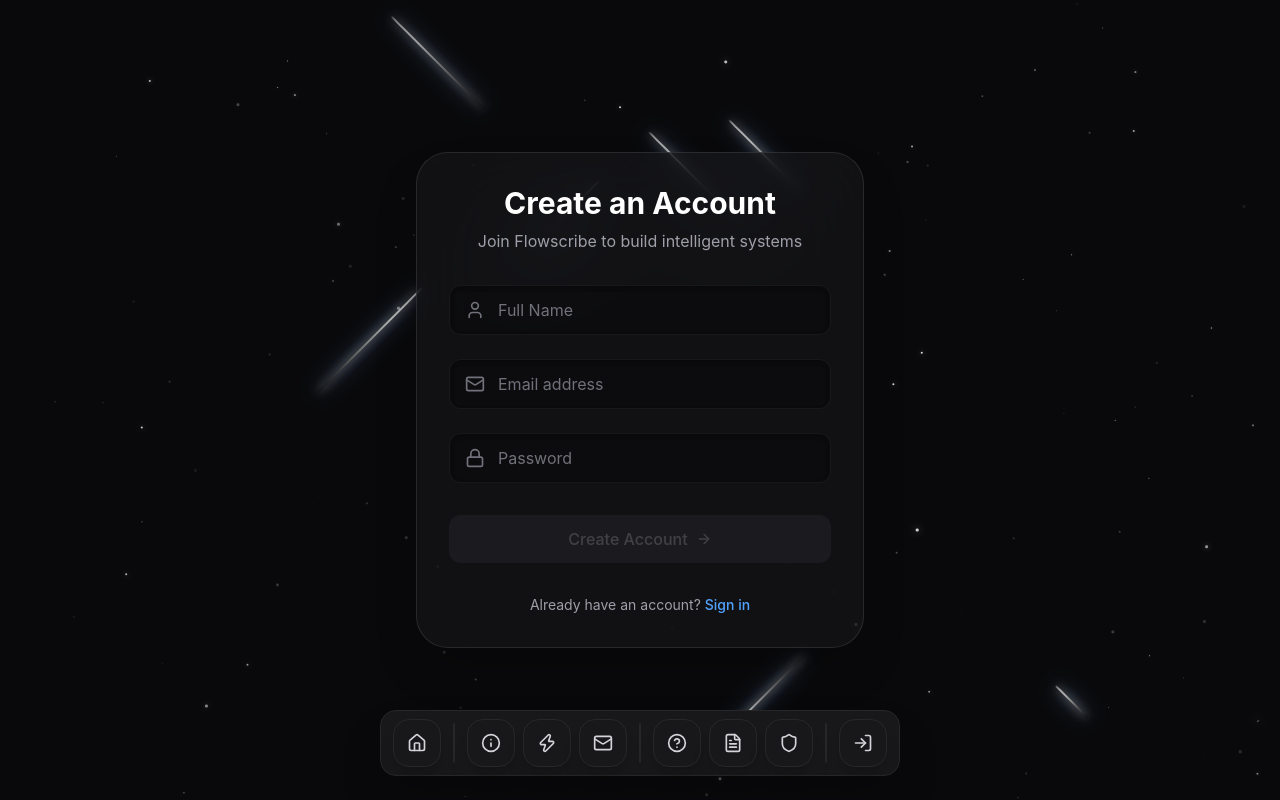
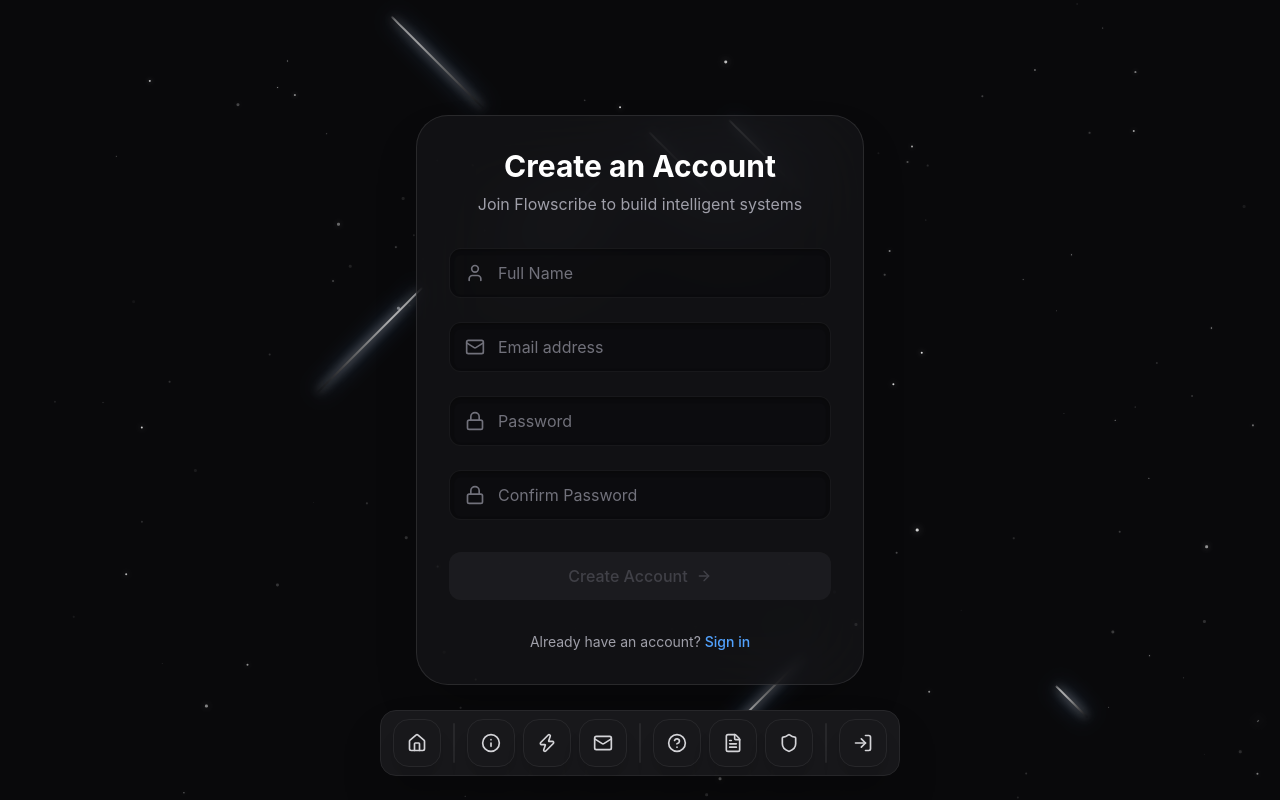
Before and after one commit to Saafirbhimani-154/Flowscribe, a React (Vite) app in the folder frontend/: page /signup in a window 1280 px wide. Built offline with nearby package versions, Linux system fonts and the light colour scheme.

Commit message:
feat: Enhance signup form validation with confirm password check and add auth service types

```diff
--- a/frontend/src/hooks/useFormValidation.ts
+++ b/frontend/src/hooks/useFormValidation.ts
@@ -1,13 +1,13 @@
 import { useState, useCallback, useEffect } from 'react';
 
-export type ValidationRule = {
+export type ValidationRule<T = any> = {
   pattern?: RegExp;
-  validate?: (value: string) => boolean;
+  validate?: (value: string, values: T) => boolean;
   message: string;
 };
 
 export type ValidationSchema<T> = {
-  [K in keyof T]?: ValidationRule[];
+  [K in keyof T]?: ValidationRule<T>[];
 };
 
 export function useFormValidation<T extends Record<string, string>>(
@@ -27,7 +27,7 @@
       if (rule.pattern && !rule.pattern.test(value)) {
         return rule.message;
       }
-      if (rule.validate && !rule.validate(value)) {
+      if (rule.validate && !rule.validate(value, values)) {
         return rule.message;
       }
     }
--- a/frontend/src/pages/Signup/Signup-Components/Signup-form.tsx
+++ b/frontend/src/pages/Signup/Signup-Components/Signup-form.tsx
@@ -10,16 +10,19 @@
 
 export default function SignupForm({ onSubmit, isLoading }: SignupFormProps) {
 
-  const schema: ValidationSchema<{ name: string; email: string; password: string }> = useMemo(() => ({
+  const schema: ValidationSchema<{ name: string; email: string; password: string; confirmPassword: string }> = useMemo(() => ({
     name: [
       { validate: (val) => val.length >= 2, message: VALIDATION_MESSAGES.NAME_MIN_LENGTH }
     ],
     email: emailValidationRules,
-    password: passwordValidationRules
+    password: passwordValidationRules,
+    confirmPassword: [
+      { validate: (val, values) => val === values.password, message: 'Passwords do not match' }
+    ]
   }), []);
 
   const { values, errors, touched, isValid, handleChange, handleBlur, validateAll } = useFormValidation(
-    { name: '', email: '', password: '' },
+    { name: '', email: '', password: '', confirmPassword: '' },
     schema
   );
 
@@ -68,6 +71,18 @@
           error={touched.password ? errors.password : undefined}
           disabled={isLoading}
         />
+
+        <NeumorphicInput
+          icon={Lock}
+          type="password"
+          name="confirmPassword"
+          placeholder="Confirm Password"
+          value={values.confirmPassword}
+          onChange={handleChange}
+          onBlur={handleBlur}
+          error={touched.confirmPassword ? errors.confirmPassword : undefined}
+          disabled={isLoading}
+        />
       </div>
 
       <motion.button
--- /dev/null
+++ b/frontend/src/services/auth/auth.service.ts
@@ -0,0 +1,43 @@
+import type { LoginCredentials, RegisterCredentials, AuthResponse } from './auth.types';
+
+const API_URL = import.meta.env.VITE_API_URL || 'http://localhost:5000/api/v1';
+
+export const loginService = async (credentials: LoginCredentials): Promise<AuthResponse> => {
+  const res = await fetch(`${API_URL}/auth/login`, {
+    method: 'POST',
+    headers: { 'Content-Type': 'application/json' },
+    credentials: 'include', // VERY IMPORTANT: Allows browser to save the HTTP-Only cookie!
+    body: JSON.stringify(credentials)
+  });
+
+  if (!res.ok) {
+    const error = await res.json();
+    throw new Error(error.error || 'Login failed');
+  }
+
+  const data: AuthResponse = await res.json();
+  // No localStorage here! The browser automatically handles the HTTP-only cookie!
+  return data;
+};
+
+export const registerService = async (credentials: RegisterCredentials): Promise<AuthResponse> => {
+  const res = await fetch(`${API_URL}/auth/register`, {
+    method: 'POST',
+    headers: { 'Content-Type': 'application/json' },
+    credentials: 'include',
+    body: JSON.stringify(credentials)
+  });
+
+  if (!res.ok) {
+    const error = await res.json();
+    throw new Error(error.error || 'Registration failed');
+  }
+
+  const data: AuthResponse = await res.json();
+  return data;
+};
+
+export const logoutService = async () => {
+  // We will hit a backend /logout endpoint later to run res.clearCookie()
+  // await fetch(`${API_URL}/auth/logout`, { method: 'POST', credentials: 'include' });
+};
```
Also changed, not shown: frontend/src/services/auth/auth.types.ts (added, +26 -0 lines), 1 other file (tests, documents, lock files or other folders).
